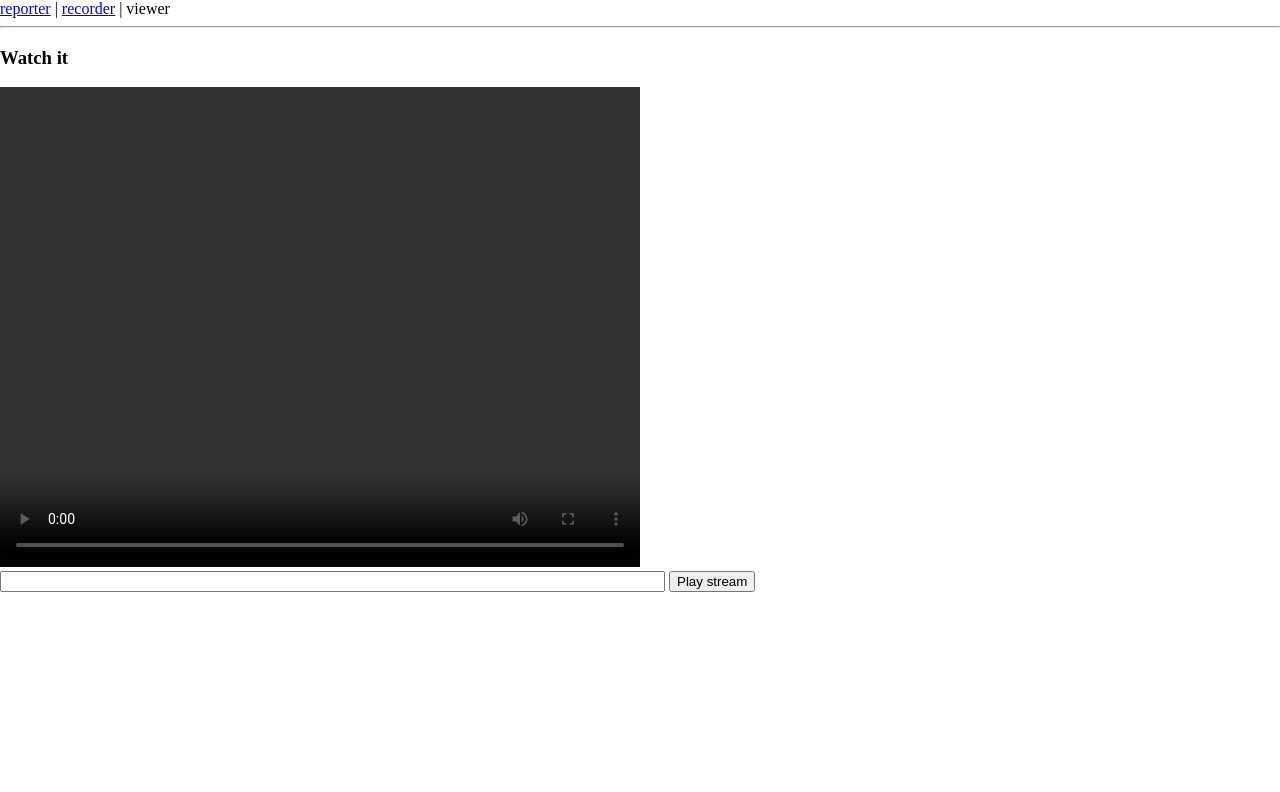
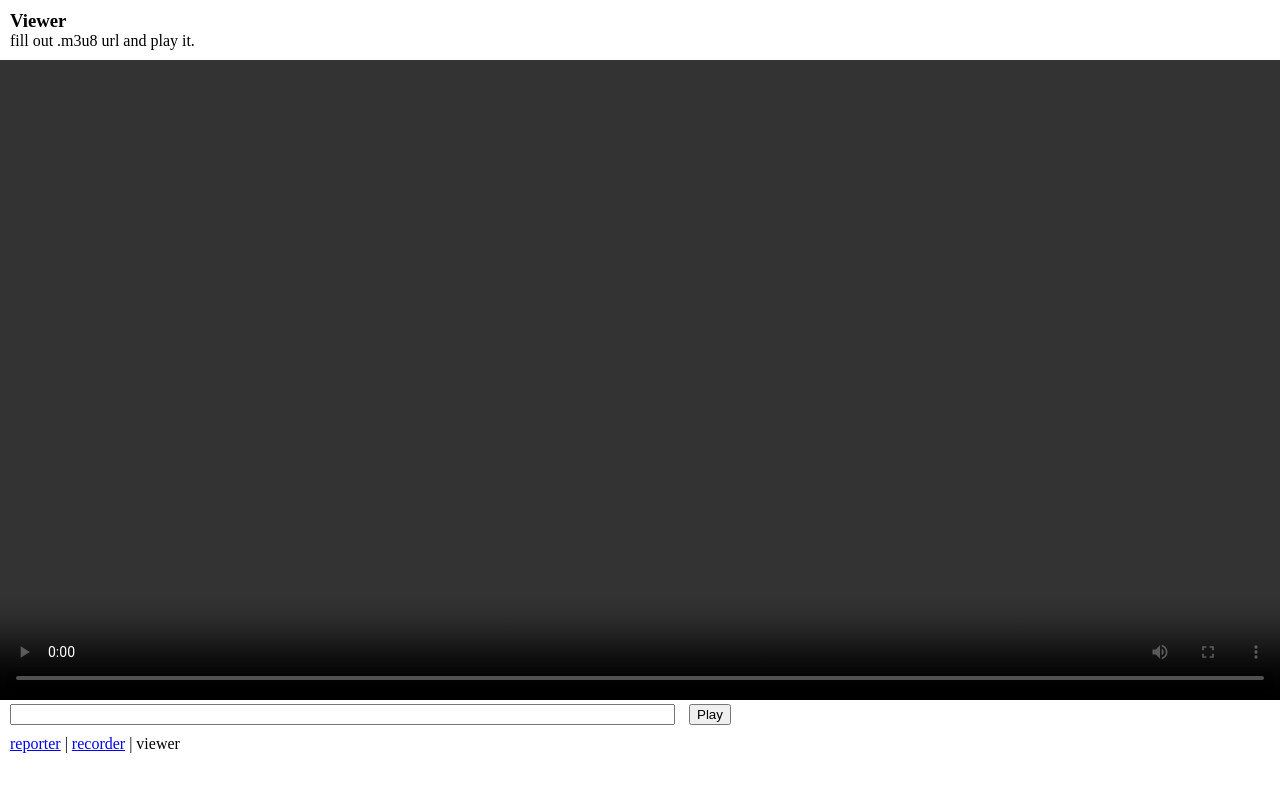
Before and after one commit to leaysgur/ms2hls, a website: page ms2hls-client/public/viewer.html in a window 1280 px wide. Drawn offline with nearby package versions, Linux system fonts and the light colour scheme.

Commit message:
Fix up styles

```diff
--- a/ms2hls-client/public/main.css
+++ b/ms2hls-client/public/main.css
@@ -2,9 +2,23 @@ body {
   margin: 0;
 }
 
+nav {
+  text-align: left;
+  padding: 10px;
+}
+
+h3 {
+  margin: 10px 10px 0;
+}
+p {
+  margin: 0 10px 10px;
+}
+
+input[type=text], button {
+  margin-left: 10px;
+}
+
 video {
   background-color: #000;
-  width: 640px;
-  height: 480px;
-  max-width: 100%;
+  width: 100%;
 }
--- a/ms2hls-client/public/viewer.html
+++ b/ms2hls-client/public/viewer.html
@@ -3,17 +3,21 @@
 <head>
   <meta charset="UTF-8">
   <title>MediaStream2HttpLiveStreaming Viewer</title>
+  <meta name="viewport" content="width=device-width">
   <link rel="stylesheet" href="./main.css">
 </head>
 <body>
-  <a href="./reporter.html">reporter</a> | <a href="./recorder.html">recorder</a> | viewer
-  <hr>
-  <h3>Watch it</h3>
+  <h3>Viewer</h3>
+  <p>fill out .m3u8 url and play it.</p>
   <video controls></video>
   <div>
     <input type="text" size="80">
-    <button>Play stream</button>
+    <button>Play</button>
   </div>
+
+  <nav>
+    <a href="./reporter.html">reporter</a> | <a href="./recorder.html">recorder</a> | viewer
+  </nav>
 
   <script src="https://cdn.jsdelivr.net/npm/hls.js@latest"></script>
   <script>
```
Also changed, not shown: ms2hls-client/public/recorder.html (+11 -10 lines), ms2hls-client/public/reporter.html (+5 -3 lines).
